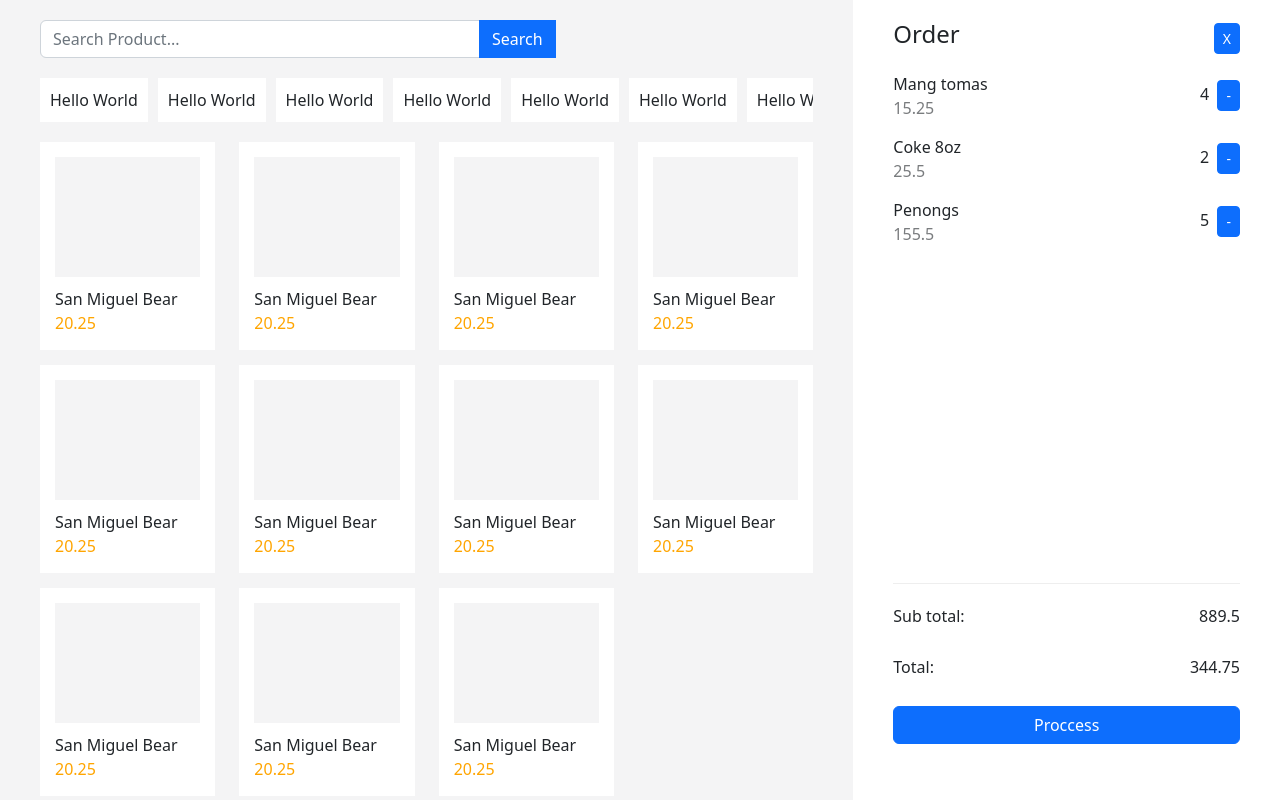
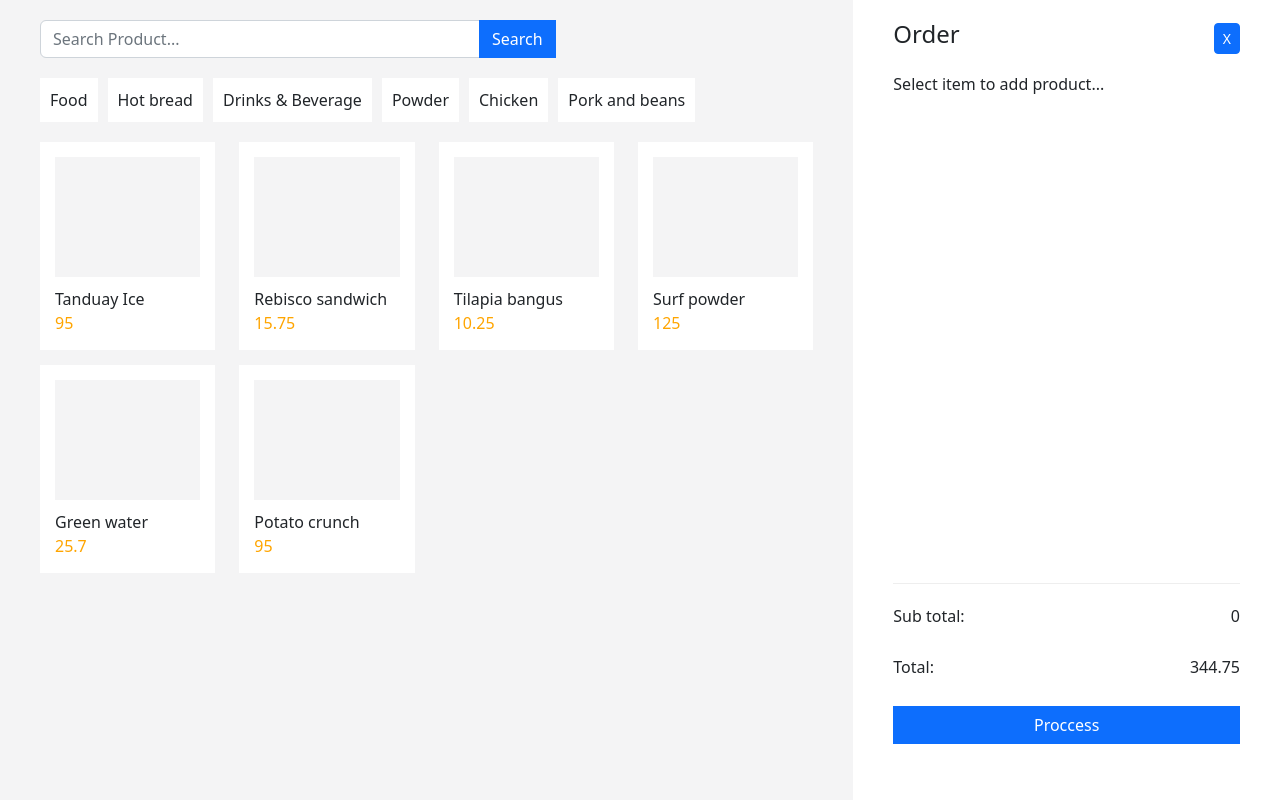
Before and after one commit to algermakiputin/client.restaurantpos, a React (Create React App) app: page / in a window 1280 px wide. Built offline with nearby package versions, Linux system fonts and the light colour scheme.

Commit message:
add increase/decrease quantity & mock items and category

```diff
--- a/src/components/cart/cartSlice.js
+++ b/src/components/cart/cartSlice.js
@@ -2,26 +2,7 @@
 
 export const cartSlice = createSlice({
     name: 'cart',
-    initialState: [
-        {
-            id: '12540',
-            name: 'Mang tomas',
-            price: 15.25,
-            quantity: 4
-        },
-        {
-            id: '550290',
-            name: 'Coke 8oz',
-            price: 25.5,
-            quantity: 2
-        },
-        {
-            id: '5002001',
-            name: 'Penongs',
-            price: 155.5,
-            quantity: 5
-        }
-    ],
+    initialState: [],
     reducers: {
         addLineItem: (state, action) => {
             const itemExist = state.some((item) => item.id === action.payload.id);
@@ -37,14 +18,23 @@
             }
         },
         removeItem: (state, action) => {
-            return state.filter((item) => (item.id !== action.payload.id));
+            return state.filter((item) => (item.id !== action.payload));
         },
-        emptyCart: (state, action) => {
-            console.log(state);
+        emptyCart: (state) => {
             return [];
+        },
+        descreaseQuantity: (state, action) => {
+            return state.map(
+                (item) => item.id === action.payload ?
+                    {...item, quantity: item.quantity - 1} : item);
+        },
+        increaseQuantity: (state, action) => {
+            return state.map(
+                (item) => item.id === action.payload ?
+                    {...item, quantity: item.quantity + 1} : item);
         }
     }
 });
 
-export const { addLineItem, removeItem, emptyCart } = cartSlice.actions;
+export const { addLineItem, removeItem, emptyCart, descreaseQuantity, increaseQuantity } = cartSlice.actions;
 export default cartSlice.reducer;
--- a/src/components/pages/pos/cart/Cart.js
+++ b/src/components/pages/pos/cart/Cart.js
@@ -1,7 +1,7 @@
 import { Row, Col, Button, ThemeProvider} from 'react-bootstrap';
 import { Dimension } from '../../../window/Dimension';
 import { useDispatch, useSelector } from 'react-redux';
-import { removeItem, emptyCart } from '../../../cart/cartSlice';
+import { removeItem, emptyCart, increaseQuantity, descreaseQuantity } from '../../../cart/cartSlice';
 
 const dimension = Dimension();
 
@@ -22,14 +22,6 @@
     const cart = useSelector((state) => state.cart);
     const dispatch = useDispatch();
 
-    const removeLineItem = (id) => {
-        dispatch(removeItem({id: id}));
-    }
-
-    const resetCart = () => {
-        dispatch(emptyCart());
-    }
-
     const summary = () => {
         const subTotal = cart?.reduce((partialSum, item) =>  partialSum + (item.price * item.quantity), 0);
         return {
@@ -38,26 +30,36 @@
     }
 
     const Orders = () => {
-        return cart?.map((item, index) => (
+        return cart.length ? (
+            cart?.map((item, index) => (
                 <Row style={styles.lineItem} key={index}>
                     <Col>
                         <div style={styles.product}>{item.name}</div>
                         <div style={styles.price}>{item.price}</div>
                     </Col>
                     <Col style={styles.ordersTableRight}>
-                    <div style={styles.quantity}>{item.quantity}  &nbsp;
-                        <Button size='sm' onClick={() => removeLineItem(item.id)}>-</Button>
+                        <div style={styles.quantity}>
+                            <Button
+                                style={styles.actionButton}
+                                size='sm'
+                                onClick={() => item.quantity ? dispatch(descreaseQuantity(item.id))  : dispatch(removeItem(item.id))}>-</Button>
+                            &nbsp;&nbsp;&nbsp;<span>{item.quantity}</span>&nbsp;&nbsp;&nbsp;
+                            <Button
+                                style={styles.actionButton}
+                                size='sm'
+                                onClick={() => dispatch(increaseQuantity(item.id))}>+</Button>
                         </div>
                     </Col>
                 </Row>
-        ));
+            ))
+        ) : <span>Select item to add product...</span>;
     }
 
     return (
         <ThemeProvider style={{position:'relative'}}>
             <Row style={styles.header}>
                 <Col><h4>Order</h4></Col>
-                <Col style={styles.headerRight}><Button onClick={resetCart} size='sm'>X</Button></Col>
+                <Col style={styles.headerRight}><Button onClick={() => dispatch(emptyCart())} size='sm'>X</Button></Col>
             </Row>
             <div style={styles.lineItemsWrapper}>
                 <Orders />
@@ -95,7 +97,9 @@
         height: `${componentsHeight.orderLineHeight}px`,
         borderBottom: 'solid 1px #eee',
         marginBottom: '20px',
-        overflow: 'auto'
+        width: '100%',
+        position: 'relative',
+        overflowY: 'scroll'
     },
     lineItem: {
         alignItems: 'center',
@@ -123,7 +127,14 @@
         height: `${componentsHeight.actionHeight}px`,
     },
     button: {
-        width: '100%'
+        width: '100%',
+        borderRadius: 0
+    },
+    actionButton: {
+        backgroundColor: "transparent",
+        borderColor: "#f4f4f5",
+        color: "#333333",
+        borderRadius: '0px'
     }
 }
 
--- a/src/components/pages/pos/categories/Categories.js
+++ b/src/components/pages/pos/categories/Categories.js
@@ -1,15 +1,46 @@
+import { useEffect, useState } from "react";
+
 function Categories () {
-    return <div style={styles.row}>
-        <span style={styles.categoryName}>Hello World</span>
-        <span style={styles.categoryName}>Hello World</span>
-        <span style={styles.categoryName}>Hello World</span>
-        <span style={styles.categoryName}>Hello World</span>
-        <span style={styles.categoryName}>Hello World</span>
-        <span style={styles.categoryName}>Hello World</span>
-        <span style={styles.categoryName}>Hello World</span>
-        <span style={styles.categoryName}>Hello World</span>
-        <span style={styles.categoryName}>Hello World</span>
-    </div>;
+    const [categories, setCategories] = useState();
+
+    useEffect(() => {
+        const categories = [
+            {
+                id: '100201',
+                name: 'Food'
+            },
+            {
+                id: '100202',
+                name: 'Hot bread'
+            },
+            {
+                id: '100203',
+                name: 'Drinks & Beverage'
+            },
+            {
+                id: '100204',
+                name: 'Powder'
+            },
+            {
+                id: '100205',
+                name: 'Chicken'
+            },
+            {
+                id: '100206',
+                name: 'Pork and beans'
+            },
+        ];
+        setCategories(categories);
+    }, []);
+    return (
+        <div style={styles.row}>
+            {
+                categories?.map((category) => (
+                    <span style={styles.categoryName}>{category.name}</span>
+                ))
+            }
+        </div>
+    );
 }
 
 const styles = {
--- a/src/components/pages/pos/productsTable/ProductsTable.js
+++ b/src/components/pages/pos/productsTable/ProductsTable.js
@@ -1,93 +1,66 @@
 import { Row, Col } from 'react-bootstrap';
 import { addLineItem } from '../../../cart/cartSlice';
 import { useDispatch } from 'react-redux';
+import { useEffect, useState } from 'react';
 
 function ProductsTable () {
     const dispatch = useDispatch();
+    const [products, setProducts] = useState();
 
-    const addItemHandler = () => {
-        dispatch(addLineItem({id: '120039', name: 'Mang tomas', price: 150, quantity: 1}));
+    const addItemHandler = (item) => {
+        dispatch(addLineItem({...item, quantity: 1}));
     }
 
-    return <Row>
-        <Col xs={3}>
-            <div style={styles.product} onClick={addItemHandler}>
-                <div style={styles.image}></div>
-                <div style={styles.title}>San Miguel Bear</div>
-                <div style={styles.price}>20.25</div>
-            </div>
-        </Col>
-        <Col xs={3}>
-            <div style={styles.product}>
-                <div style={styles.image}></div>
-                <div style={styles.title}>San Miguel Bear</div>
-                <div style={styles.price}>20.25</div>
-            </div>
-        </Col>
-        <Col xs={3}>
-            <div style={styles.product}>
-                <div style={styles.image}></div>
-                <div style={styles.title}>San Miguel Bear</div>
-                <div style={styles.price}>20.25</div>
-            </div>
-        </Col>
-        <Col xs={3}>
-            <div style={styles.product}>
-                <div style={styles.image}></div>
-                <div style={styles.title}>San Miguel Bear</div>
-                <div style={styles.price}>20.25</div>
-            </div>
-        </Col>
-        <Col xs={3}>
-            <div style={styles.product}>
-                <div style={styles.image}></div>
-                <div style={styles.title}>San Miguel Bear</div>
-                <div style={styles.price}>20.25</div>
-            </div>
-        </Col>
-        <Col xs={3}>
-            <div style={styles.product}>
-                <div style={styles.image}></div>
-                <div style={styles.title}>San Miguel Bear</div>
-                <div style={styles.price}>20.25</div>
-            </div>
-        </Col>
-        <Col xs={3}>
-            <div style={styles.product}>
-                <div style={styles.image}></div>
-                <div style={styles.title}>San Miguel Bear</div>
-                <div style={styles.price}>20.25</div>
-            </div>
-        </Col>
-        <Col xs={3}>
-            <div style={styles.product}>
-                <div style={styles.image}></div>
-                <div style={styles.title}>San Miguel Bear</div>
-                <div style={styles.price}>20.25</div>
-            </div>
-        </Col>
-        <Col xs={3}>
-            <div style={styles.product}>
-                <div style={styles.image}></div>
-                <div style={styles.title}>San Miguel Bear</div>
-                <div style={styles.price}>20.25</div>
-            </div>
-        </Col>
-        <Col xs={3}>
-            <div style={styles.product}>
-                <div style={styles.image}></div>
-                <div style={styles.title}>San Miguel Bear</div>
-                <div style={styles.price}>20.25</div>
-            </div>
-        </Col>
-        <Col xs={3}>
-            <div style={styles.product}>
-                <div style={styles.image}></div>
-                <div style={styles.title}>San Miguel Bear</div>
-                <div style={styles.price}>20.25</div>
-            </div>
-        </Col>
-    </Row>;
+    useEffect(() => {
+        const products = [
+            {
+                id: '1234567',
+                name: 'Tanduay Ice',
+                price: 95
+            },
+            {
+                id: '1234568',
+                name: 'Rebisco sandwich',
+                price: 15.75
+            },
+            {
+                id: '1234588',
+                name: 'Tilapia bangus',
+                price: 10.25
+            },
+            {
+                id: '12345679',
+                name: 'Surf powder',
+                price: 125
+            },
+            {
+                id: '1234567011',
+                name: 'Green water',
+                price: 25.70
+            },
+            {
+                id: '1234567100',
+                name: 'Potato crunch',
+                price: 95
+            },
+        ];
+
+        setProducts(products);
+    }, []);
+
+    return (
+        <Row>
+            { products?.map((item) => (
+                <Col xs={3}>
+                    <div style={styles.product} onClick={() => addItemHandler(item)}>
+                        <div style={styles.image}></div>
+                        <div style={styles.title}>{item.name}</div>
+                        <div style={styles.price}>{item.price}</div>
+                    </div>
+                </Col>
+            ))}
+        </Row>
+    );
 }
 
 const styles = {
```
Lines whose indentation alone changed are shown as unchanged.
